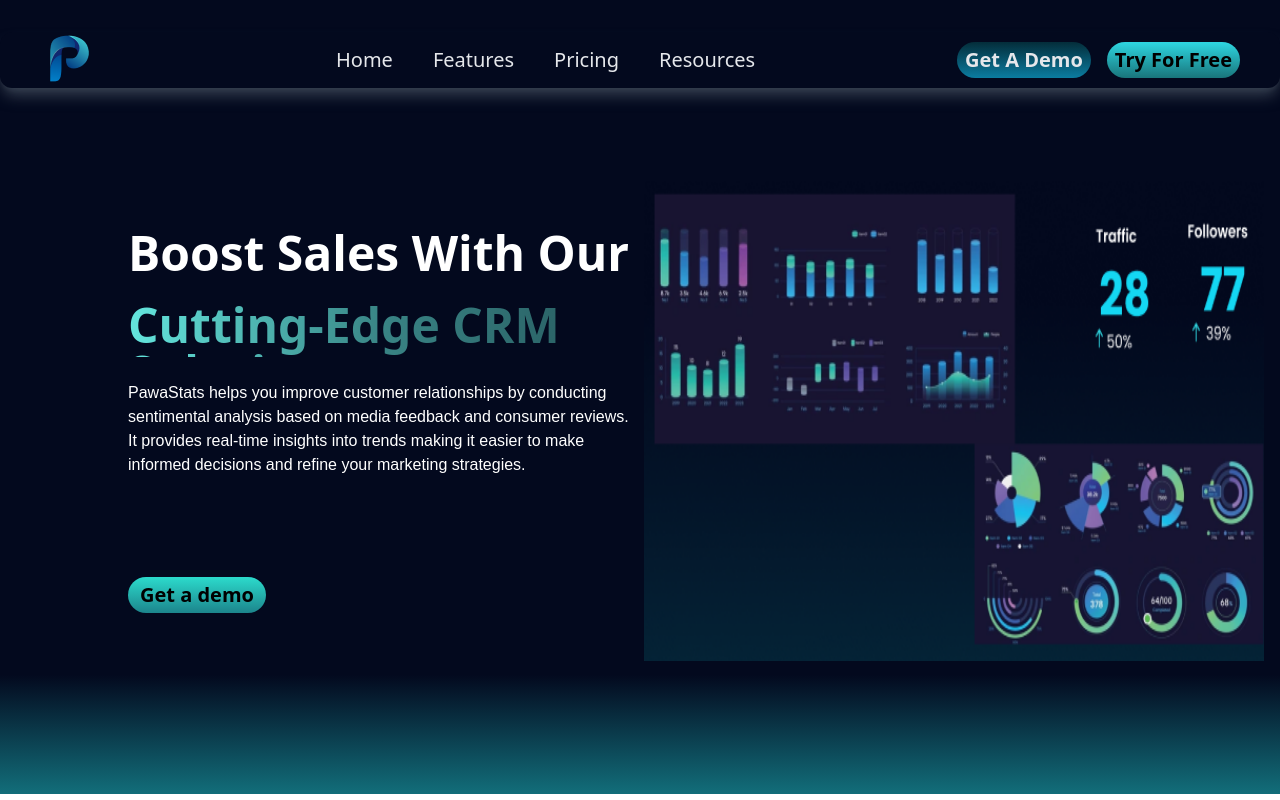
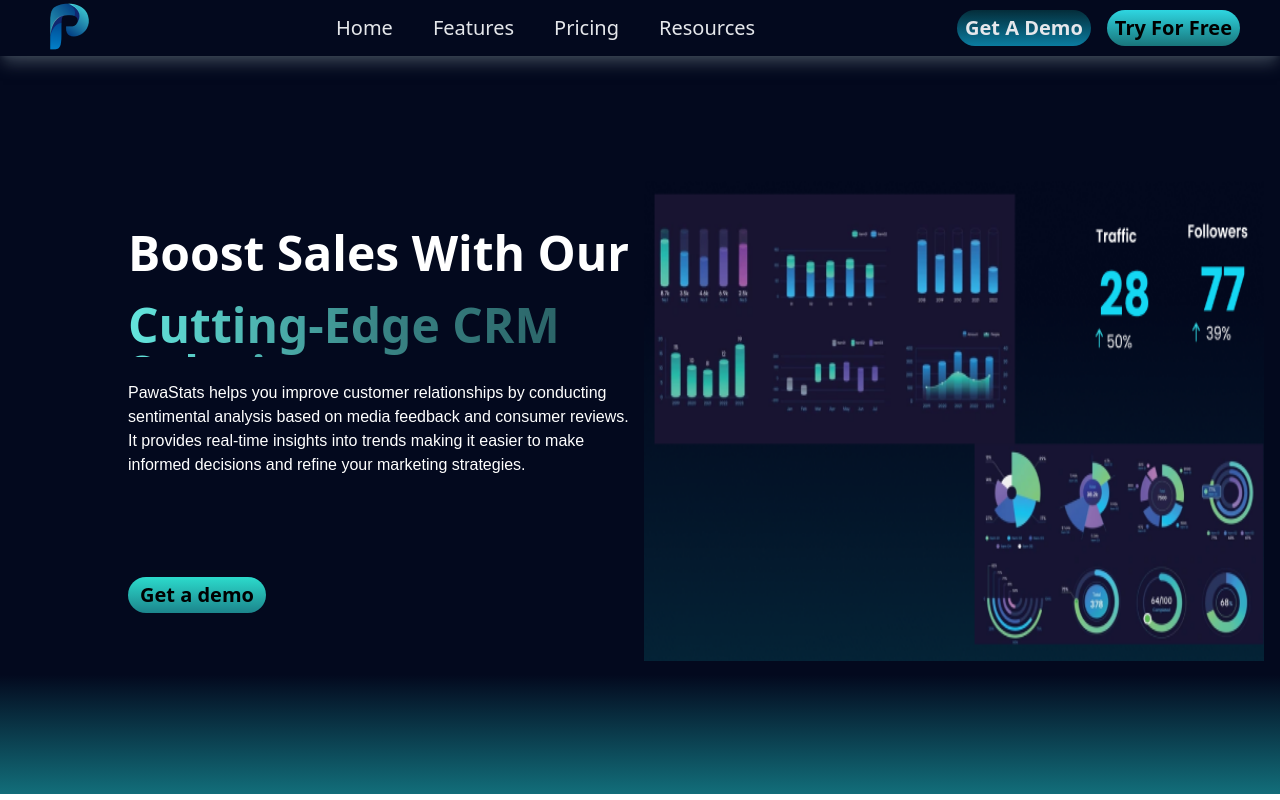
Before and after one commit to Kylapurity/Pawastats_Project, a React (Create React App) app: page / in a window 1280 px wide. Built offline with nearby package versions, Linux system fonts and the light colour scheme.

Commit message:
changed the position of the navigation bar

```diff
--- a/src/components/NavBar.js
+++ b/src/components/NavBar.js
@@ -26,7 +26,7 @@
 
 function NavBar() {
     return (
-        <div className="hidden md:flex text-gray-200 px-10 h-14 items-center justify-between max-w-7xl rounded-xl mt-8  shadow-gray-700 shadow-lg fixed top-0 w-full z-20 bg-[#03091E]">
+        <div className="hidden md:flex text-gray-200 px-10 h-14 items-center justify-between   shadow-gray-700 shadow-lg fixed top-0 w-full z-20 bg-[#03091E]">
            <div className="flex items-center space-x-56 ">
                 <div className="">
                     <img src="/static/images/logo.png" alt="LOGO" />
```
